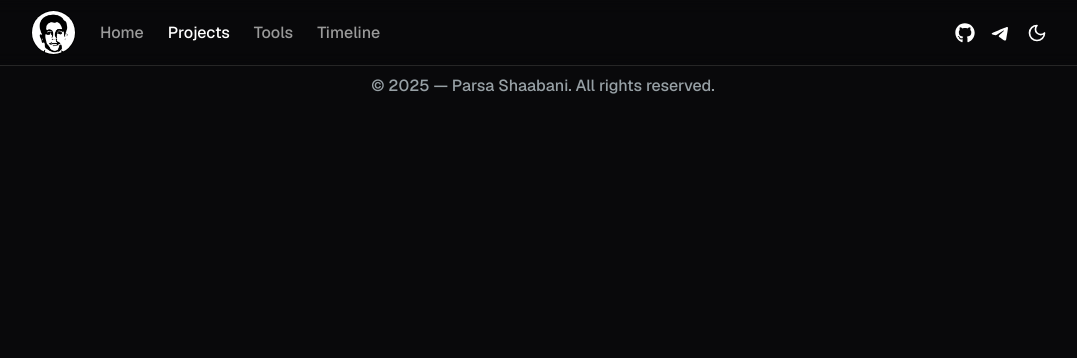
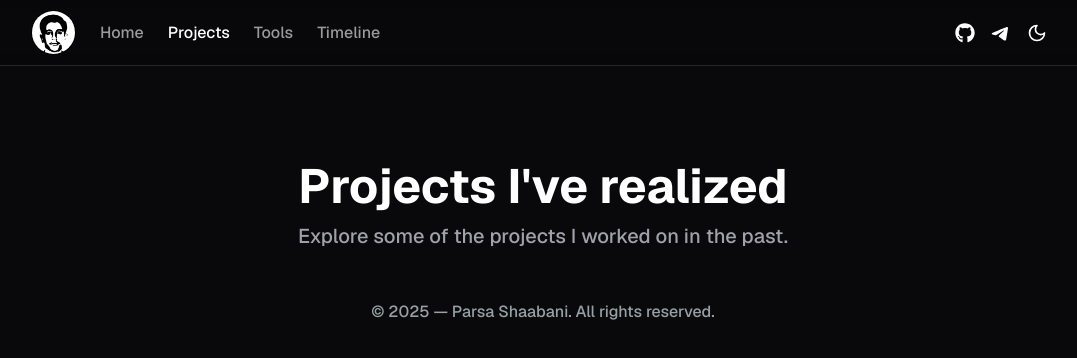
Before and after one commit to ParsaProg/portfolio, a Next.js app: page /projects in a window 1280 px wide. Shown: the top 358 px of the page, without its empty margins (97-1174 px from the left). Built offline with nearby package versions, Linux system fonts and the light colour scheme.

Commit message:
try to create the motions on change the route

```diff
--- a/app/layout.tsx
+++ b/app/layout.tsx
@@ -2,6 +2,8 @@ import "./globals.css";
 import NavBar from "../components/site/navbar";
 import { Geist } from "next/font/google";
 import Footer from "@/components/site/footer";
+import PageTransition from "@/components/site/PageTransition";
+import Layout from "@/components/site/PageTransition";
 
 // Configure the Poppins font
 const geist = Geist({
@@ -18,7 +20,10 @@ export default function RootLayout({
 }>) {
   return (
     <html lang="en">
-      <body style={{background: "#09090B"}} className={geist.className}>
+      <body
+        style={{ background: "#09090B", overflowX: "hidden" }}
+        className={geist.className}
+      >
         <NavBar />
         {children}
         <Footer />
--- a/app/projects/page.tsx
+++ b/app/projects/page.tsx
@@ -1,8 +1,20 @@
-"use client"
+"use client";
 
 import useTitle from "../hooks/useTitle";
+import { AnimatePresence, motion } from "framer-motion";
 
-export default function Projects(){
-    useTitle("Projects | ParsaShaabani");
-    return <div>Projects</div>
+export default function Projects() {
+  useTitle("Projects | ParsaShaabani");
+  return (
+    <AnimatePresence>
+      <div className="mt-[150px] m-auto text-white">
+        <h1 className="z-50 font-bold text-[3rem] text-center">
+          Projects I've realized
+        </h1>
+        <h2 className="z-50 font-[500] text-xl text-center text-[#A1A1AA]">
+          Explore some of the projects I worked on in the past.
+        </h2>
+      </div>
+    </AnimatePresence>
+  );
 }
--- /dev/null
+++ b/components/site/PageTransition.tsx
@@ -0,0 +1,30 @@
+"use client";
+
+import { motion, AnimatePresence } from "framer-motion";
+import { usePathname } from "next/navigation";
+
+export default function PageTransition({ children }: {children: any}) {
+  const pathname = usePathname();
+
+  return (
+    <AnimatePresence mode="wait" initial={false}>
+      <motion.div
+        key={pathname} // Unique key for every route
+        initial={{ x: "100%", opacity: 0 }} // Enter from right
+        animate={{ x: 0, opacity: 1 }} // Center and visible
+        exit={{ x: "-100%", opacity: 0 }} // Exit to left
+        transition={{ duration: 0.5, ease: "easeInOut" }} // Smooth slide
+        style={{
+          position: "absolute", // Stack pages for slideshow effect
+          top: 0,
+          left: 0,
+          width: "100%",
+          height: "100%",
+          overflowX: "hidden", // Prevent scroll glitches
+        }}
+      >
+        {children}
+      </motion.div>
+    </AnimatePresence>
+  );
+}
```
